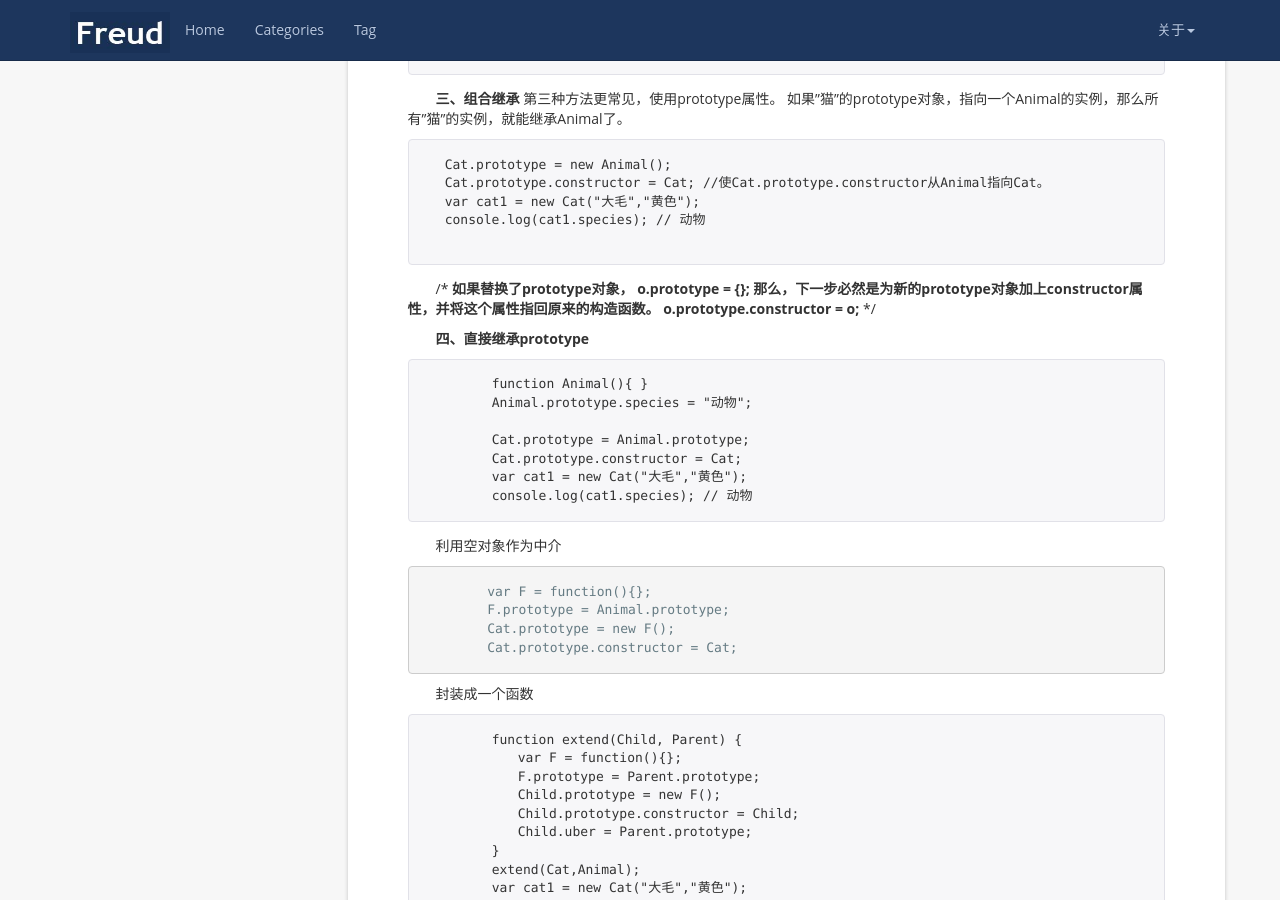
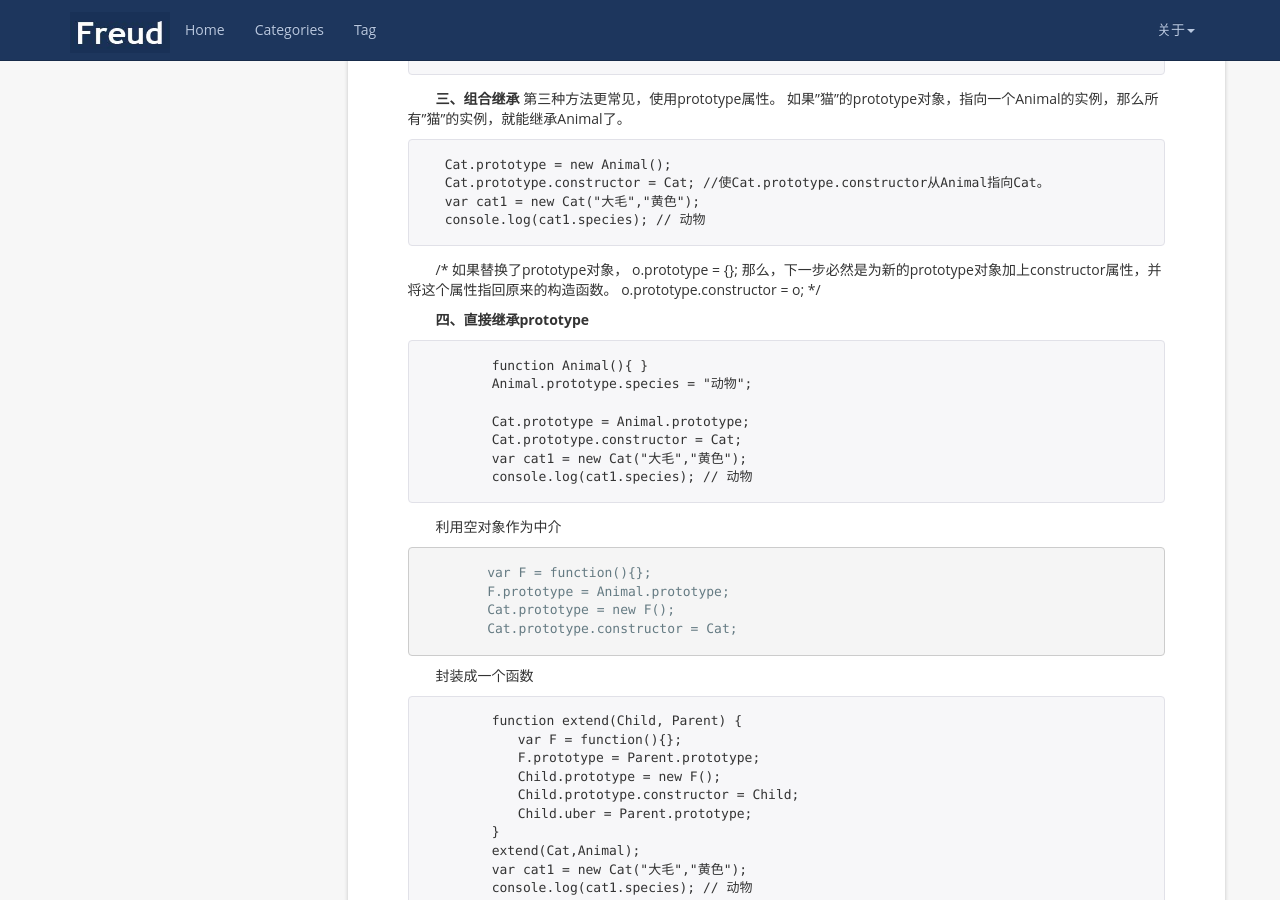
Before and after one commit to peiyanhuang/MyBlog, a Jekyll site: the page built from _posts/2016-10-12-Object(2).md, in a window 1280 px wide and 900 px high, scrolled down 1109 px. Built offline with Jekyll 4.4.1, drawn with Linux system fonts in a browser that asks for light colours; nearby versions of some CDN libraries; our own code applies the rules of GitHub Pages for plain Markdown files.

Commit message:
修改格式

````diff
--- a/_posts/2016-10-12-Object(2).md
+++ b/_posts/2016-10-12-Object(2).md
@@ -61,13 +61,13 @@ tag: JS
   Cat.prototype.constructor = Cat; //使Cat.prototype.constructor从Animal指向Cat。
   var cat1 = new Cat("大毛","黄色");
   console.log(cat1.species); // 动物
+```
 
-```
   /*
-      **如果替换了prototype对象，
+      如果替换了prototype对象，
        	 	o.prototype = {};
       那么，下一步必然是为新的prototype对象加上constructor属性，并将这个属性指回原来的构造函数。
-        	o.prototype.constructor = o;**
+        	o.prototype.constructor = o;
   */
 
  **四、直接继承prototype**
````
